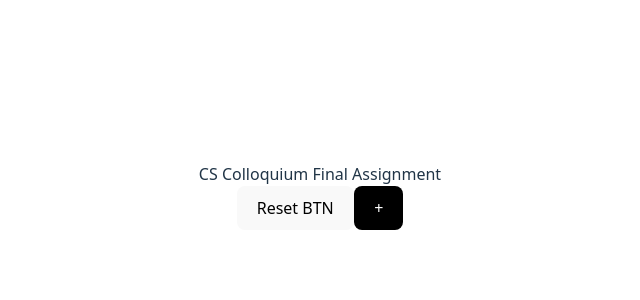
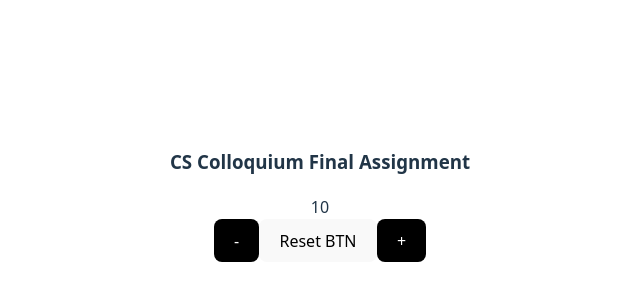
Before and after one commit to jw0202058/20252R0136COSE40500, a React (Vite) app: page / in a window 1280 px wide. Shown: the part 204-504 px from the top of the page, without its empty margins (320-960 px from the left). Built offline with nearby package versions, Linux system fonts and the light colour scheme.

Commit message:
feat: change title tag, make decrement btn

```diff
--- a/src/App.tsx
+++ b/src/App.tsx
@@ -6,7 +6,13 @@ function App() {
 
   return (
     <>
-    <div>CS Colloquium Final Assignment</div>
+    <h3>CS Colloquium Final Assignment</h3>
+    <div>{count}</div>
+    <button
+    onClick={() => setCount(count - 1)}
+    style={{backgroundColor: 'black', color: 'white'}}
+    disabled={count === 0}
+    >-</button>
     <button onClick={() => setCount(0)}>Reset BTN</button>
     <button
     onClick={() => setCount(count + 1)}
```
